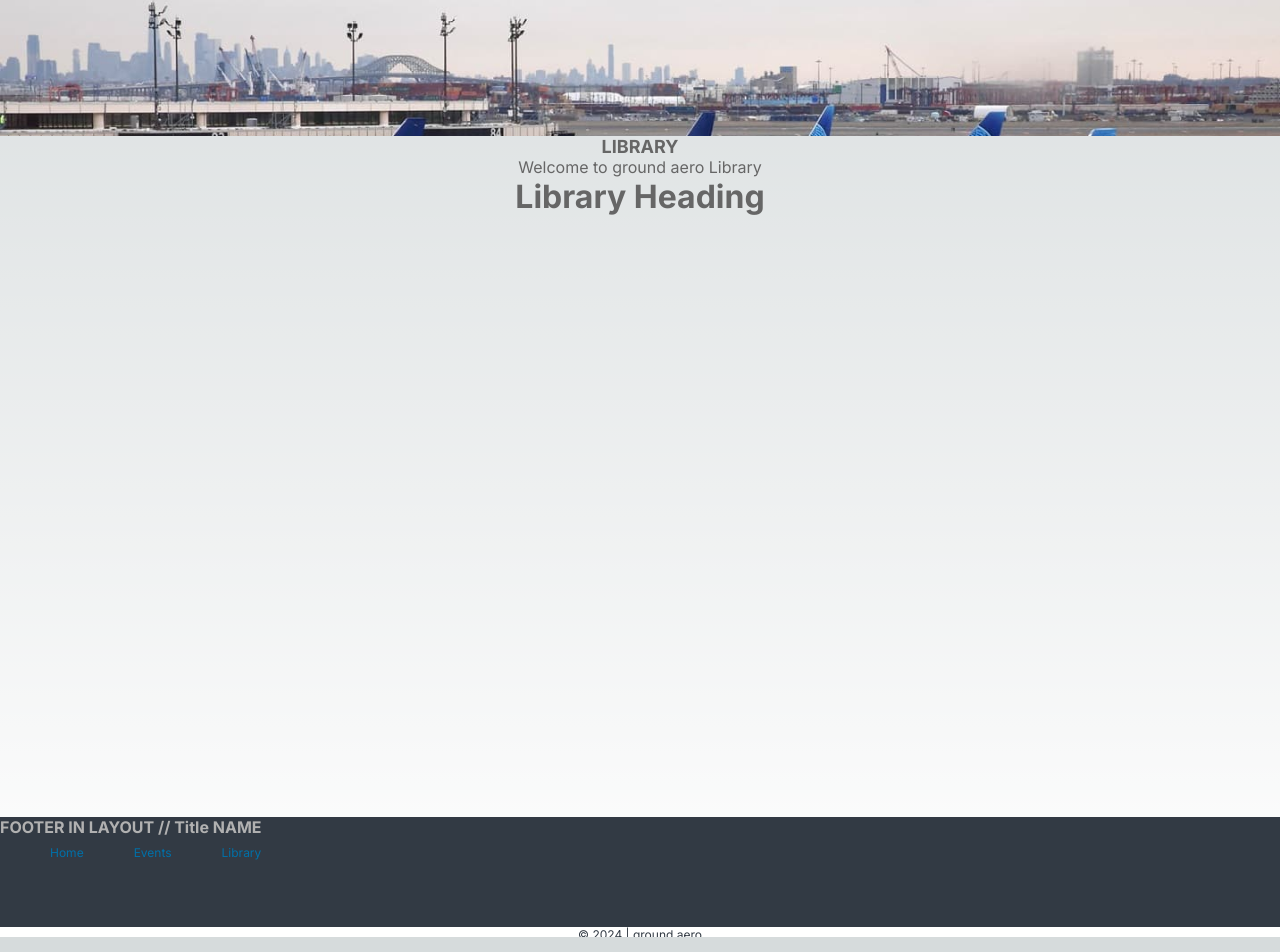
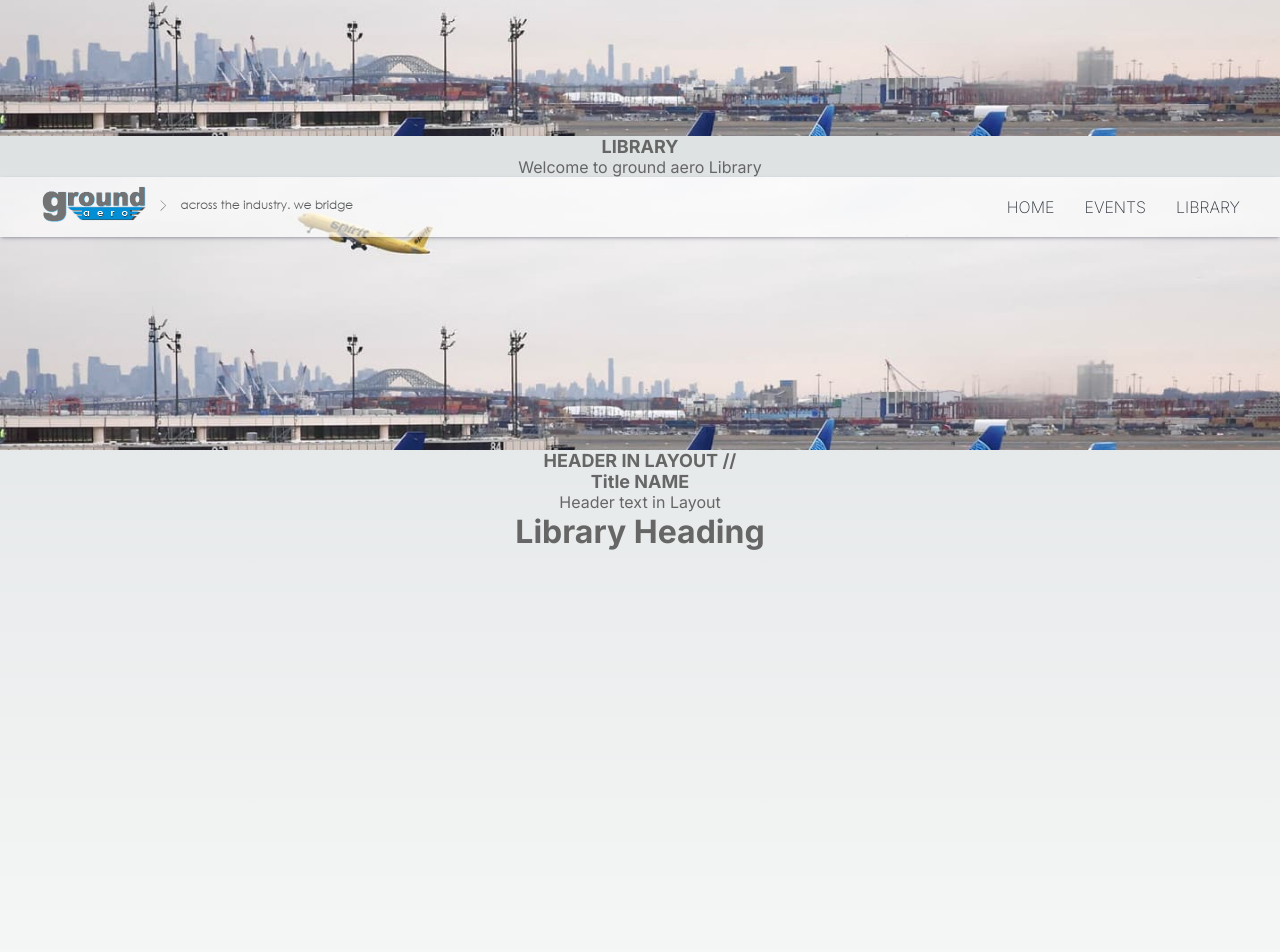
Before and after one commit to ground-aero/ground.aero-next, a Next.js app: page /library in a window 1280 px wide. Shown: the part 136-1088 px from the top of the page. Built offline with nearby package versions, Linux system fonts and the light colour scheme.

Commit message:
fix: header,footer

```diff
--- a/src/app/globals.css
+++ b/src/app/globals.css
@@ -1,6 +1,6 @@
 :root {
-  --max-width: 1100px;
-  --border-radius: 12px;
+  --max-width: 1200px;
+  --border-radius: 4px;
   --font-mono: ui-monospace, Menlo, Monaco, "Cascadia Mono", "Segoe UI Mono",
     "Roboto Mono", "Oxygen Mono", "Ubuntu Monospace", "Source Code Pro",
     "Fira Mono", "Droid Sans Mono", "Courier New", monospace;
@@ -10,10 +10,11 @@
   --background-end-rgb: 255, 255, 255;
 
   --primary-color: #0070a8;
-  --secondary-color: #323a44;
+  --secondary-color: #2c333c;
+  --secondary-color-light: #494e55;
 
   --primary-glow: conic-gradient(
-    from 180deg at 50% 50%,
+    from 180deg at 0% 0%,
     #16abff33 0deg,
     #0885ff33 55deg,
     #54d6ff33 120deg,
--- a/src/app/page.module.css
+++ b/src/app/page.module.css
@@ -1,20 +1,58 @@
-.main {
+/* ---------------- general ------------------ */
+.container {
   display: flex;
-  flex-direction: column;
   justify-content: space-between;
-  align-items: center;
-  padding: 0;
-  min-height: 80vh;
+  width: 100%;
+  max-width: 1440px;
+  padding-left: 40px;
+  padding-right: 40px;
 }
 
-/* HEADER */
+/* ---------------- HEADER ------------------ */
 .header {
   display: flex;
   flex-direction: column;
+  align-items: center;
   justify-content: space-between;
-  align-items: center;
   padding: 0;
   min-height: 10vh;
+}
+
+.navMenu {
+  display: flex;
+  width: 100%;
+  min-height: 60px;
+  align-items: center;
+  justify-content: space-evenly;
+  position: fixed;
+  background: rgba(255, 255, 255, 0.6);
+  box-shadow: rgba(50, 50, 93, 0.25) 0px 2px 5px -1px, rgba(0, 0, 0, 0.3) 0px 1px 3px -1px;
+  /* filter: invert(1) drop-shadow(0 0 0.3rem #ffffff70); */
+  padding: 0;
+}
+
+.navList {
+  display: flex;
+  align-items: center;
+  list-style: none;
+  gap: 30px;
+}
+
+.nav ul li {
+  margin: 0;
+  padding: 0;
+}
+
+.navLink {
+  color: var(--secondary-color);
+  font-weight: 200;
+  /* margin: 15px 0 0 35px; */
+}
+
+.nav a {
+  text-decoration: none;
+  color: #333; /* Пример цвета текста ссылок */
+  font-weight: bold;
 }
 
 .headerImg {
@@ -23,41 +61,8 @@
 }
 
 .logo {
-  width: 320px;
+  /* width: 320px; */
   height: auto;
-}
-
-.navMenu {
-  background: transparent;
-  padding: 1rem;
-  display: flex;
-  width: 100%;
-  justify-content: space-between;
-  position: absolute;
-}
-
-.navList {
-  list-style: none;
-  padding: 0;
-  margin: 0;
-  display: flex;
-  flex-direction: row;
-}
-
-.nav ul li {
-  margin: 0;
-  padding: 0;
-}
-
-.navLink {
-  /* color: var(--primary-color); */
-  margin: 15px 0 0 35px;
-}
-
-.nav a {
-  text-decoration: none;
-  color: #333; /* Пример цвета текста ссылок */
-  font-weight: bold;
 }
 
 .intro_title {
@@ -74,32 +79,14 @@
   text-align: center;
 }
 
-/*  */
-.description {
-  display: inherit;
-  justify-content: inherit;
-  align-items: inherit;
-  font-size: 0.85rem;
-  max-width: var(--max-width);
-  width: 100%;
-  z-index: 2;
-  font-family: var(--font-mono);
-}
-
-.description a {
+/* ---------------- MAIN ------------------ */
+.main {
   display: flex;
-  justify-content: center;
+  flex-direction: column;
   align-items: center;
-  gap: 0.5rem;
-}
-
-.description p {
-  position: relative;
-  margin: 0;
-  padding: 1rem;
-  background-color: rgba(var(--callout-rgb), 0.5);
-  border: 1px solid rgba(var(--callout-border-rgb), 0.3);
-  border-radius: var(--border-radius);
+  justify-content: space-between;
+  padding: 0;
+  min-height: 80vh;
 }
 
 .code {
@@ -173,19 +160,55 @@
   transform: translateZ(0);
 }
 
+/*  */
+.description {
+  display: inherit;
+  justify-content: inherit;
+  align-items: inherit;
+  font-size: 0.85rem;
+  max-width: var(--max-width);
+  width: 100%;
+  z-index: 2;
+  font-family: var(--font-mono);
+}
+
+.description a {
+  display: flex;
+  justify-content: center;
+  align-items: center;
+  gap: 0.5rem;
+}
+
+.description p {
+  position: relative;
+  margin: 0;
+  padding: 1rem;
+  background-color: rgba(var(--callout-rgb), 0.5);
+  border: 1px solid rgba(var(--callout-border-rgb), 0.3);
+  border-radius: var(--border-radius);
+}
+
+/* ------------------ FOOTER ------------------ */
+
 .footer {
   width: 100%;
-  min-height: 10%;
-  height: 120px;
-  color: #b1b1b1;
+  display: flex;
+  flex-direction: column;
+  align-items: center;
+  /* background: var(--secondary-color); */
+  /* background-image: linear-gradient(to right, var(--secondary-color), var(--secondary-color-light)); */
+  background-color: transparent;
+  background-image: linear-gradient(180deg, #4e5560 0%, #383f49 50%, #272e36 100%);
   z-index: 3;
 }
 
-.footer_upperSection {
-  background: var(--secondary-color);
-  min-height: 110px;
+.footer_top {
+  min-height: 150px;
+  display: flex;
+  align-items: center;
 }
-.footer_bottomSection {
+.footer_bottom {
+  width: 100%;
   background: #FFF;
   color: var(--secondary-color);
   text-align: center;
@@ -193,10 +216,10 @@
   font-size: 12px;
 }
 
-
-.footer ul li {
+.footer ul li a {
   margin: 8px 0 0 15px;
   font-size: 12px;
+  color: #bfbfbf;
 }
 
 /* Enable hover only on non-touch devices */
@@ -217,7 +240,7 @@
   }
 }
 
-/* Mobile */
+/* ******************************** Mobile ****************************** */
 @media (max-width: 700px) {
   .content {
     padding: 4rem;
@@ -294,7 +317,7 @@
   }
 }
 
-/* Tablet and Smaller Desktop */
+/* ************************** Tablet and Smaller Desktop ************************ */
 @media (min-width: 701px) and (max-width: 1120px) {
   .grid {
     grid-template-columns: repeat(2, 50%);
--- a/src/app/page.tsx
+++ b/src/app/page.tsx
@@ -4,7 +4,7 @@ import Image from "next/image";
 import "./globals.css";
 import styles from "./page.module.css";
 import Link from "next/link";
-import Layout from "@/components/ui/Layout";
+import { Layout } from "@/components/ui/Layout";
 import {Footer, Header} from "@/components";
 import {intro} from "@/constants";
 
@@ -24,7 +24,7 @@ export default function Home({ Component, pageProps }: AppProps) {
             >
               By{" "}
               <Image
-                src="/ground.svg"
+                src="/images/groundaero_logoline12.png"
                 alt="ground Logo"
                 className={styles.groundLogo}
                 width={300}
@@ -105,7 +105,7 @@ export default function Home({ Component, pageProps }: AppProps) {
 
       </main>
 
-      <Footer title='Footer for Home Page'></Footer>
+      <Footer title='. F'></Footer>
     </>
 
   );
--- a/src/components/ui/Footer/Footer.tsx
+++ b/src/components/ui/Footer/Footer.tsx
@@ -1,5 +1,5 @@
 // src/components/Footer.tsx
-import React from 'react'
+import {FC} from 'react'
 import Link from 'next/link'
 import styles from "@/app/page.module.css"
 
@@ -7,15 +7,16 @@ type IFooter = {
 	title: string
 }
 
-export const Footer: React.FC<IFooter> = ({ title }) => {
+export const Footer: FC<IFooter> = ({ title }) => {
 	return (
     <footer className={styles.footer}>
+      <div className={styles.container}>
 
-      <div className={styles.footer_upperSection}>
+        <div className={styles.footer_top}>
           <h4>{title}</h4>
           <ul className={styles.navList}> {/* Я добавил предполагаемый класс списку для стилей */}
             <li className={styles.navItem}>
-            <Link href="/" className={styles.navLink }>Home</Link>
+              <Link href="/" className={styles.navLink}>Home</Link>
             </li>
             <li className={styles.navItem}>
               <Link href="/events" className={styles.navLink}>Events</Link>
@@ -26,8 +27,9 @@ export const Footer: React.FC<IFooter> = ({ title }) => {
           </ul>
         </div>
 
-      <div className={styles.footer_bottomSection}><p>© {new Date().getFullYear()} | ground aero</p></div>
+      </div>
 
+      <div className={styles.footer_bottom}><p>© {new Date().getFullYear()} | ground aero</p></div>
     </footer>
 	)
 }
--- a/src/components/ui/Layout.tsx
+++ b/src/components/ui/Layout.tsx
@@ -2,6 +2,7 @@
 import React from 'react'
 import styles from '../../app/page.module.css'
 import { Footer } from '@/components'
+import { Header } from '@/components'
 
 type LayoutProps = {
   children: React.ReactNode;
@@ -10,6 +11,7 @@ type LayoutProps = {
 export const Layout: React.FC<LayoutProps> = ({ children }) => {
   return (
     <>
+      <Header title='HEADER IN LAYOUT // Title NAME' text='Header text in Layout' />
       <main className={styles.main}>
         {children}
       </main>
--- a/src/components/ui/Nav/Nav.tsx
+++ b/src/components/ui/Nav/Nav.tsx
@@ -1,35 +1,45 @@
 // src/components/Nav.tsx
-import Link from 'next/link'
-import {FC} from 'react'
-import Image from 'next/image'
-import styles from '@/app/page.module.css'
+import Link from "next/link";
+import { FC } from "react";
+import Image from "next/image";
+import styles from "@/app/page.module.css";
 
 export const Nav: FC = () => {
   return (
     <nav className={styles.navMenu}>
+      <div className={styles.container}>
 
         <Link href="/">
           <Image
-                src='/images/ground.svg'
+            src="/images/groundaero_logoline12.png"
             alt="Home"
-                width={280}
+            width={315}
             height={40}
             loading="eager"
           />
         </Link>
 
-        <ul className={styles.navList}> {/* Я добавил предполагаемый класс списку для стилей */}
+        <ul className={styles.navList}>
+          {" "}
+          {/* Я добавил предполагаемый класс списку для стилей */}
           <li className={styles.navItem}>
-                <Link href="/" className={styles.navLink}>HOME</Link>
+            <Link href="/" className={styles.navLink}>
+              HOME
+            </Link>
           </li>
           <li className={styles.navItem}>
-                <Link href="/events" className={styles.navLink}>EVENTS</Link>
+            <Link href="/events" className={styles.navLink}>
+              EVENTS
+            </Link>
           </li>
           <li className={styles.navItem}>
-                <Link href="/library" className={styles.navLink}>LIBRARY</Link>
+            <Link href="/library" className={styles.navLink}>
+              LIBRARY
+            </Link>
           </li>
         </ul>
 
+      </div>
     </nav>
   );
 };
```
Also changed, not shown: public/images/groundaero_logoline12.png (added). Lines whose indentation alone changed are shown as unchanged.
